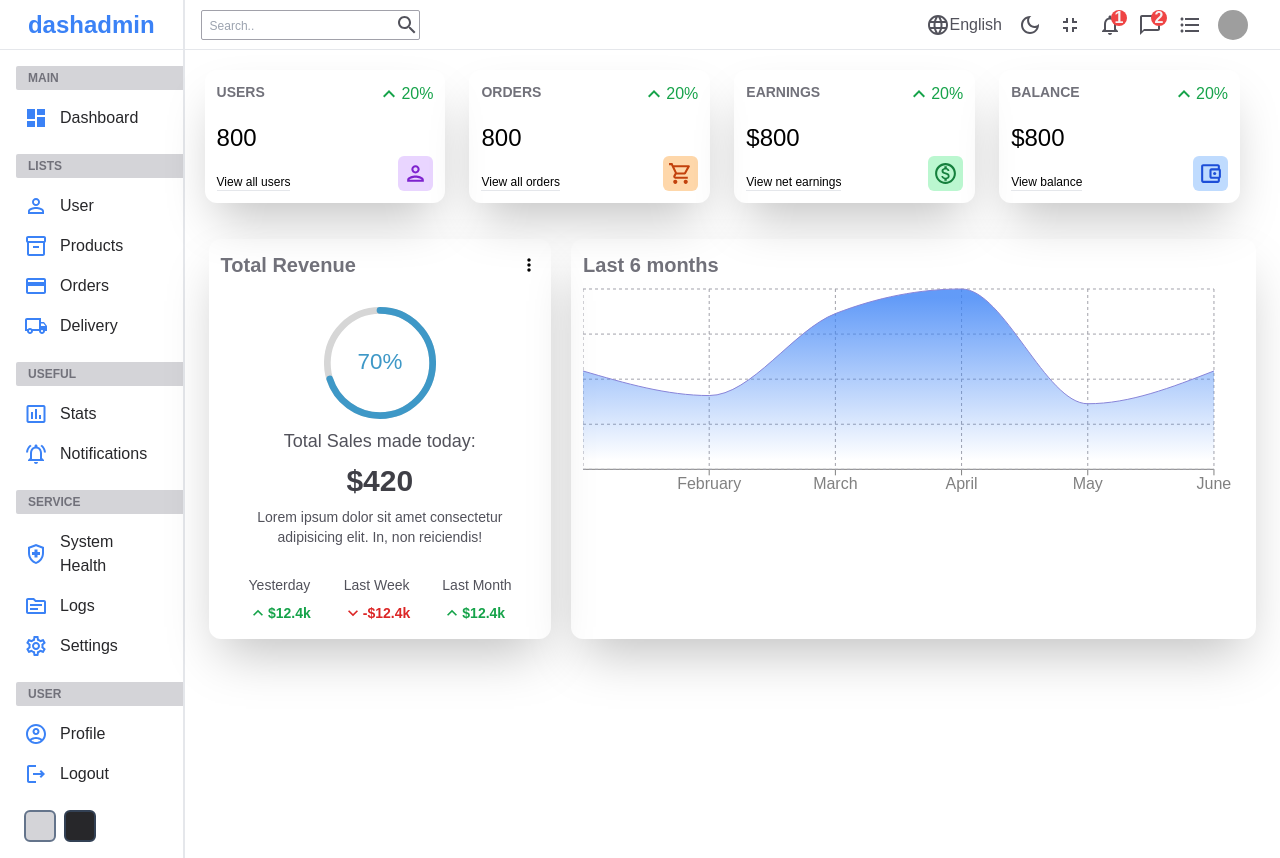
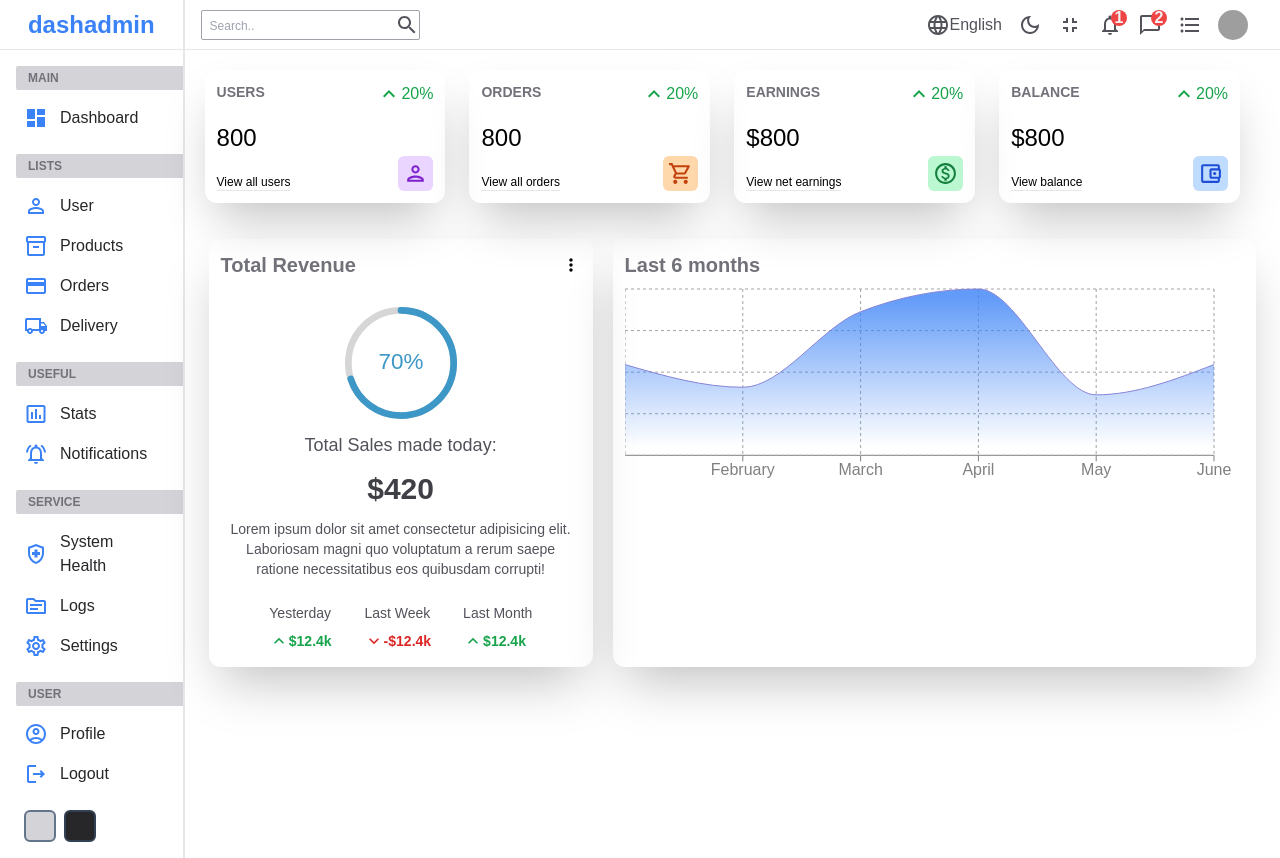
Before and after one commit to cbarcinas/admin-panel, a React (Create React App) app: page / in a window 1280 px wide. Built offline with nearby package versions, Linux system fonts and the light colour scheme; grey boxes are pictures that could not be loaded.

Commit message:
updated styles  wip

```diff
--- a/src/components/Chart.js
+++ b/src/components/Chart.js
@@ -18,7 +18,7 @@ const data = [
 
 const Chart = () => {
   return (
-    <div className=" flex-[4] rounded-xl text-zinc-500 shadow-2xl">
+    <div className=" flex-[5] rounded-xl text-zinc-500 shadow-2xl">
       <div className="p-3">
         <h2 className="text-xl font-semibold">Last 6 months</h2>
         <ResponsiveContainer width="100%" aspect={3 / 1}>
--- a/src/components/FeaturedChart.js
+++ b/src/components/FeaturedChart.js
@@ -6,14 +6,14 @@ import KeyboardArrowDownIcon from '@mui/icons-material/KeyboardArrowDown';
 
 const FeaturedChart = () => {
   return (
-    <div className="flex-[2] rounded-xl shadow-2xl">
+    <div className="h-full flex-[2] rounded-xl shadow-2xl">
       {/* Top */}
       <div className=" flex items-center justify-between p-3">
         <h1 className="text-xl font-semibold text-zinc-500">Total Revenue</h1>
         <MoreVertIcon fontSize="small" className="cursor-pointer" />
       </div>
       {/* Bottom */}
-      <div className="flex flex-col items-center justify-center gap-2 p-4 text-center">
+      <div className="flex flex-col items-center justify-center gap-3 p-4 text-center">
         <div className="h-28 w-28">
           <CircularProgressbar value={70} text="70%" strokeWidth={6} />
         </div>
@@ -21,12 +21,13 @@ const FeaturedChart = () => {
           Total Sales made today:
         </p>
         <p className="text-3xl font-semibold text-zinc-700">$420</p>
-        <p className="text-sm text-zinc-600">
-          Lorem ipsum dolor sit amet consectetur adipisicing elit. In, non
-          reiciendis!
+        <p className="w-[22rem] text-sm text-zinc-600">
+          Lorem ipsum dolor sit amet consectetur adipisicing elit. Laboriosam
+          magni quo voluptatum a rerum saepe ratione necessitatibus eos
+          quibusdam corrupti!
         </p>
         {/* Bottom Total Amounts */}
-        <div className="mt-5 flex items-center justify-center gap-8 text-center">
+        <div className="mt-3 flex items-center justify-center gap-8 text-center">
           <div>
             <div className="text-sm text-zinc-600 ">Yesterday</div>
             <div className="mt-2 flex items-center text-sm font-semibold text-green-600">
```
